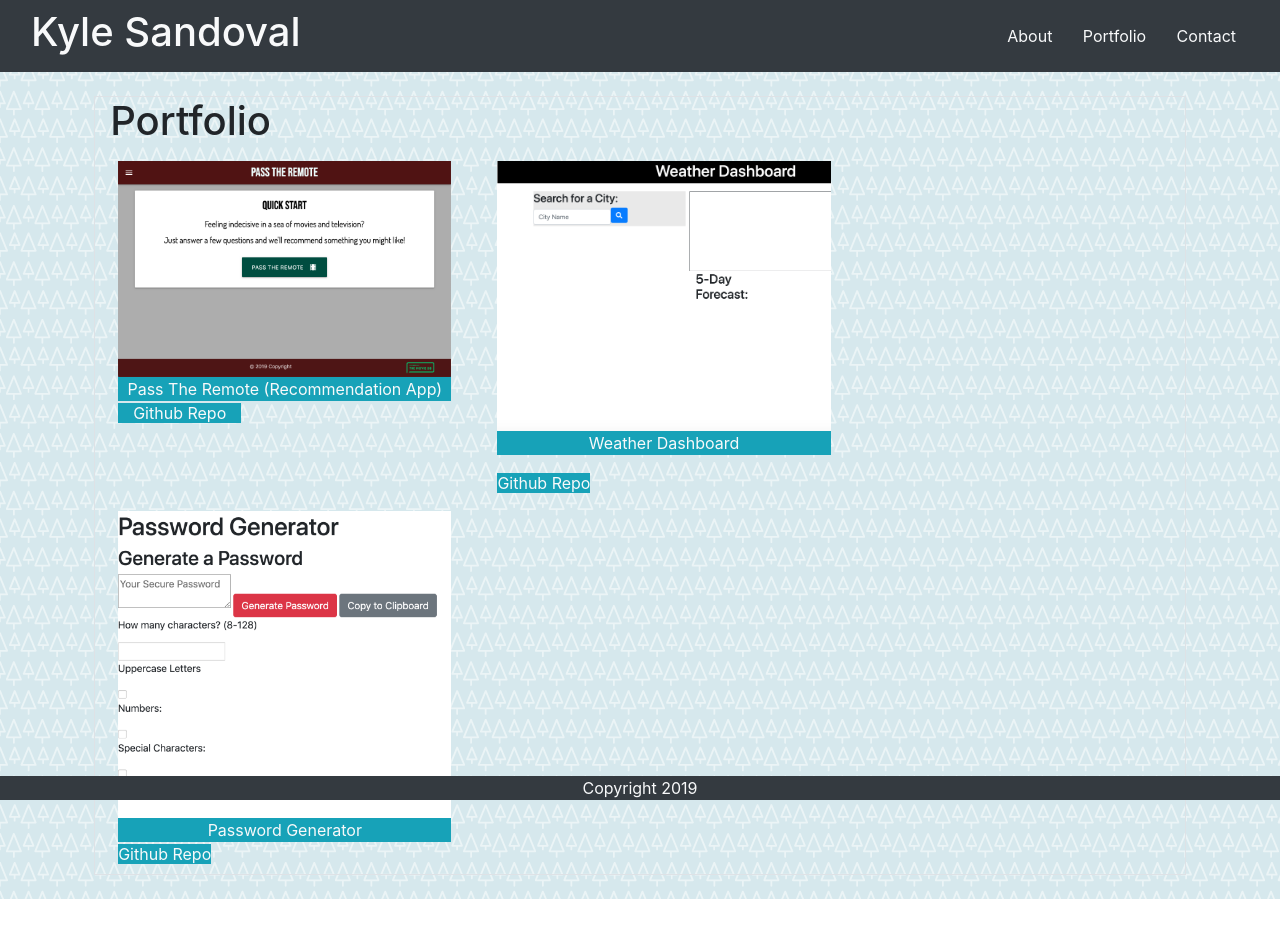
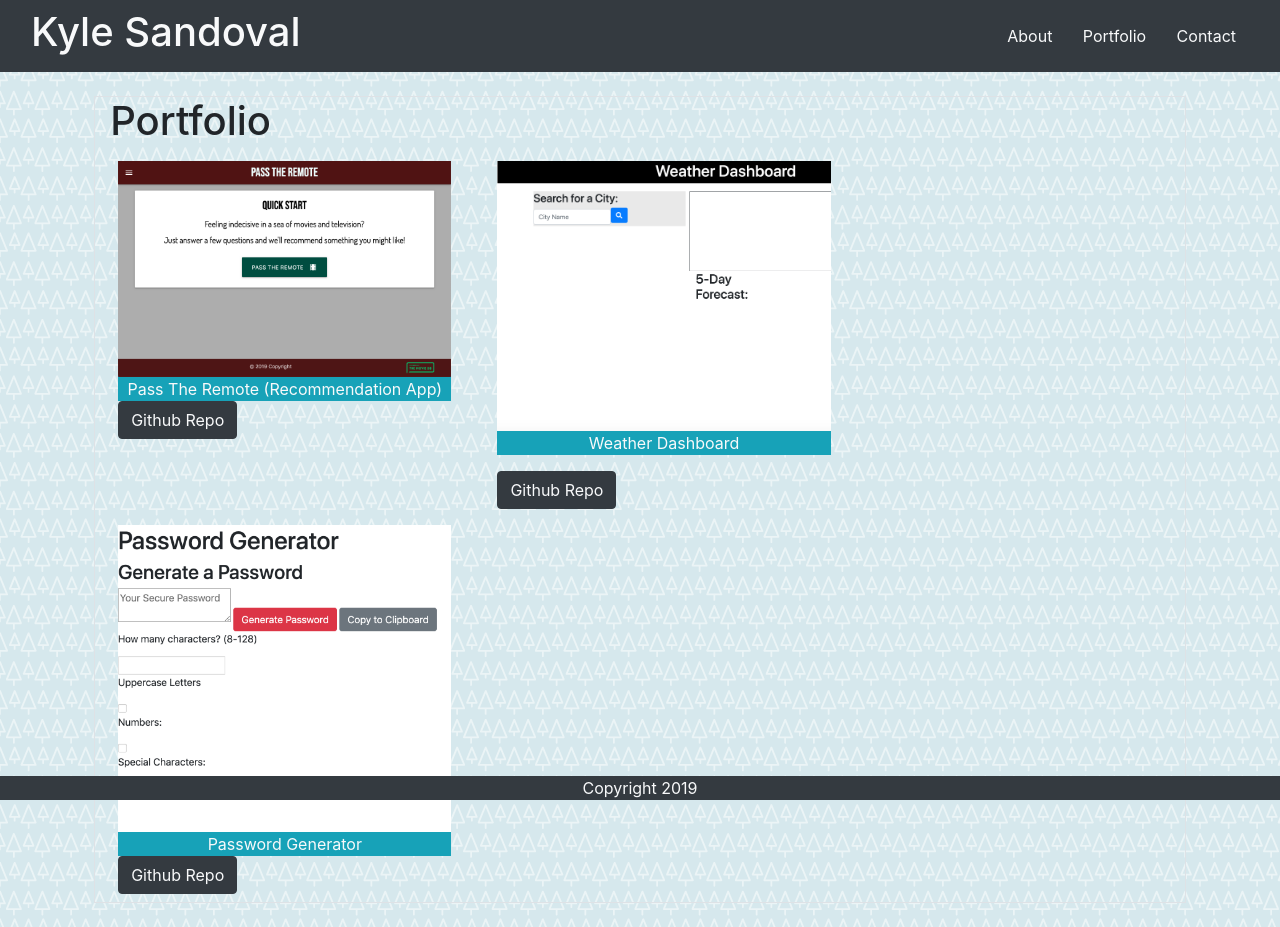
Before and after one commit to Sandy503/Portfolio, a plain HTML site: page portfolio.html in a window 1280 px wide. Before the commit the page ends 899 px from the top, so only its background shows below. Drawn offline with nearby package versions, Linux system fonts and the light colour scheme.

Commit message:
Another style change to portfolio page

```diff
--- a/portfolio.html
+++ b/portfolio.html
@@ -41,7 +41,7 @@
                                 Pass The Remote (Recommendation App)
                         </div>
                     </a>
-                    <a class="col-12 bg-info text-center text-light" href="https://github.com/Sandy503/pass-the-remote">Github Repo</a>
+                    <a class="btn btn-dark text-center text-light" href="https://github.com/Sandy503/pass-the-remote">Github Repo</a>
                     </div>
                   <div class="col-lg-4 col-md-8 col-sm-4 col-xs-3 m-2"> <!--Project2-->
                     <a href="https://sandy503.github.io/HW6/">
@@ -50,7 +50,7 @@
                                 <p>Weather Dashboard</p>
                         </div>
                     </a>
-                    <a class="bg-info text-center text-light" href="https://github.com/Sandy503/HW6">Github Repo</a>
+                    <a class="btn btn-dark text-center text-light" href="https://github.com/Sandy503/HW6">Github Repo</a>
                    </div>
 
                 </div>
@@ -62,7 +62,7 @@
                           Password Generator
                           </div>
                         </a>
-                        <a class="bg-info text-center text-light" href="https://github.com/Sandy503/HW3">Github Repo</a>
+                        <a class="btn btn-dark text-center text-light" href="https://github.com/Sandy503/HW3">Github Repo</a>
                       </div>
                       </div>
                   </div>
```
